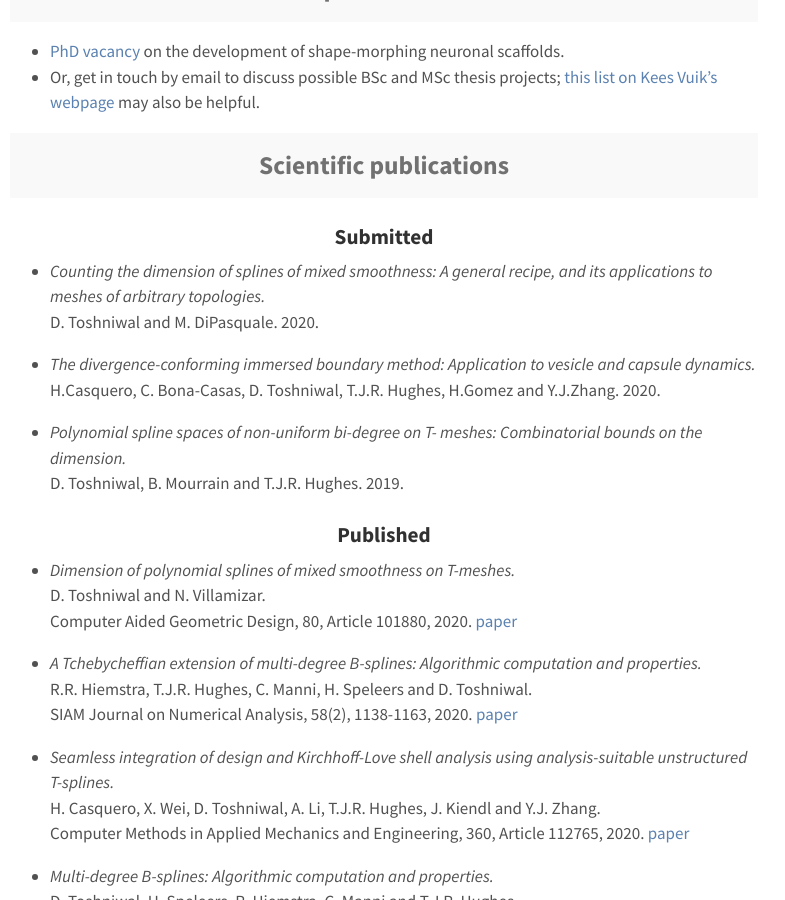
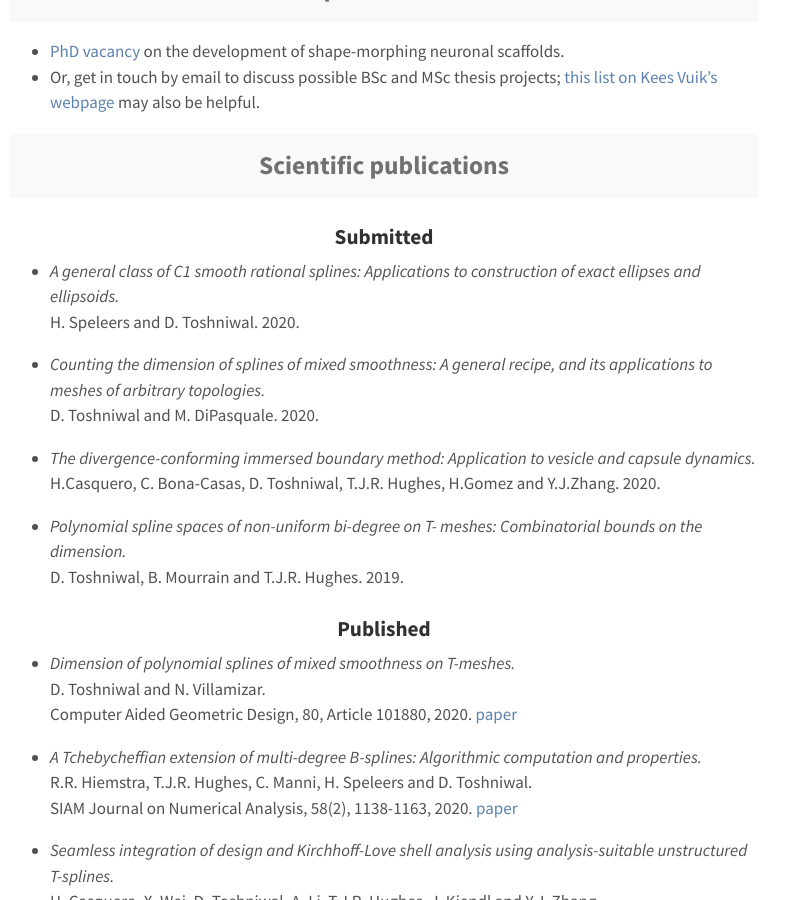
Before and after one commit to dtoshniwal/dtoshniwal.github.io, a Jekyll site: the page built from research.md, in a window 1280 px wide and 900 px high, scrolled down 454 px. Shown: the whole window, without its empty margins (256-1041 px from the left). Built offline with Jekyll 4.4.1, drawn with Linux system fonts in a browser that asks for light colours; nearby versions of some CDN libraries; library files that are not in the unit come from our copies.

Commit message:
Update content

```diff
--- a/research.md
+++ b/research.md
@@ -19,9 +19,9 @@ title: Research
 <h2 class="message" align="center">Scientific publications</h2>
 <h3 align="center">Submitted</h3>
 
-<!--* <i>A general class of C1 smooth rational splines: Applications to construction of exact ellipses and ellipsoids.</i>
+* <i>A general class of C1 smooth rational splines: Applications to construction of exact ellipses and ellipsoids.</i>
 <br>
-H. Speleers and D. Toshniwal. 2020.-->
+H. Speleers and D. Toshniwal. 2020.
 
 * <i>Counting the dimension of splines of mixed smoothness: A general recipe, and its applications to meshes of arbitrary topologies.</i>
 <br>
```
